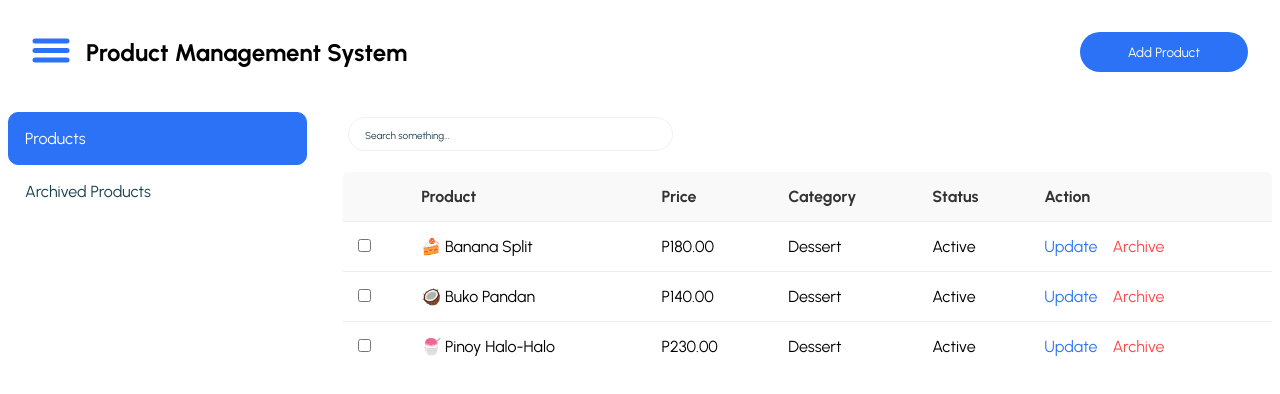
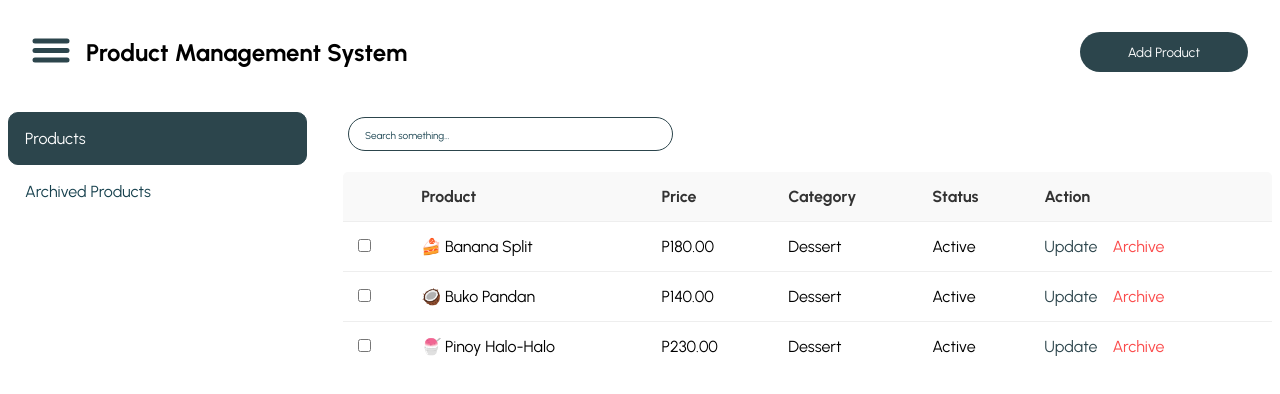
Before and after one commit to christineJadeAvila/Product-Management-System, a React (Vite) app: page /#/ in a window 1280 px wide. Shown: the top 394 px of the page. Built offline with nearby package versions, Linux system fonts and the light colour scheme; the HTML template or start-up script is replaced by a standard one.

Commit message:
changed theme color

```diff
--- a/src/components/SideBar.tsx
+++ b/src/components/SideBar.tsx
@@ -1,5 +1,4 @@
 import icon from "../assets/inventory-icon.png"
-import icon1 from "../assets/ready-stock.png"
 import "./styles/SideBar.scss"
 import logout from "../assets/logout-btn.svg"
 import xbtn from "../assets/x-btn.svg"
@@ -25,7 +24,7 @@ function SideBar({onClose}: Props) {
                     <p className="sidebar-text">Inventory</p>
                 </div>
                 <div className="sidebar-navigation product">
-                    <img className="icon1" src={icon1} alt="" />
+                    <img className="icon" src={icon} alt="" />
                     <p className="sidebar-text">Products</p>
                 </div>
             </nav>
@@ -34,7 +33,6 @@ function SideBar({onClose}: Props) {
                 <img src={logout} alt="" className="logout-button" />
             </footer>
         </div>
-        <div className="background-opacity">{/* background color */}</div>
     </div>
   </>
   )
--- a/src/components/styles/SearchBar.scss
+++ b/src/components/styles/SearchBar.scss
@@ -5,7 +5,7 @@
     padding:0.5rem;
     padding-left: 1rem;
     margin: 5px;
-    border: 1px solid $darker-than-white;
+    border: 1px solid $primary-color;
     border-radius: 20px;
     &::placeholder {
         color: $dark-color;
--- a/src/components/styles/SideBar.scss
+++ b/src/components/styles/SideBar.scss
@@ -6,7 +6,7 @@
     left: 0;
     width: 100%;
     height: 100%;
-    background-color: rgba(0, 123, 255, 0.3);
+    background-color: $transparent-color;
     z-index: 10;
     backdrop-filter: blur(1px);
     .sidebar-container {
@@ -58,21 +58,14 @@
                 p{
                     text-decoration: none;
                     margin-left: 10px;
-                    &::after {
-                        color: $background-color
-                    }
                 }
 
                 &:hover {
-                    background-color: rgba(0, 123, 255, 0.3);
+                    background-color: $transparent-color;
                 }
                 .icon {
                     width: 50px;
                     height: 50px;
-                }
-                .icon1 {
-                    width: 45px;
-                    height: 45px;
                 }
             }
         }
--- a/src/index.scss
+++ b/src/index.scss
@@ -1,4 +1,5 @@
-$primary-color: #2C72F7;
+$primary-color: #2C454C;
+$transparent-color:  rgba(46, 71, 78, 20%);
 $highlight-color: #FDFF75;
 $darker-than-white: #F2F2F2;
 $dark-color: #16404D;
```
Also changed, not shown: src/assets/burgerMenu.svg, src/assets/ready-stock.png (deleted).
